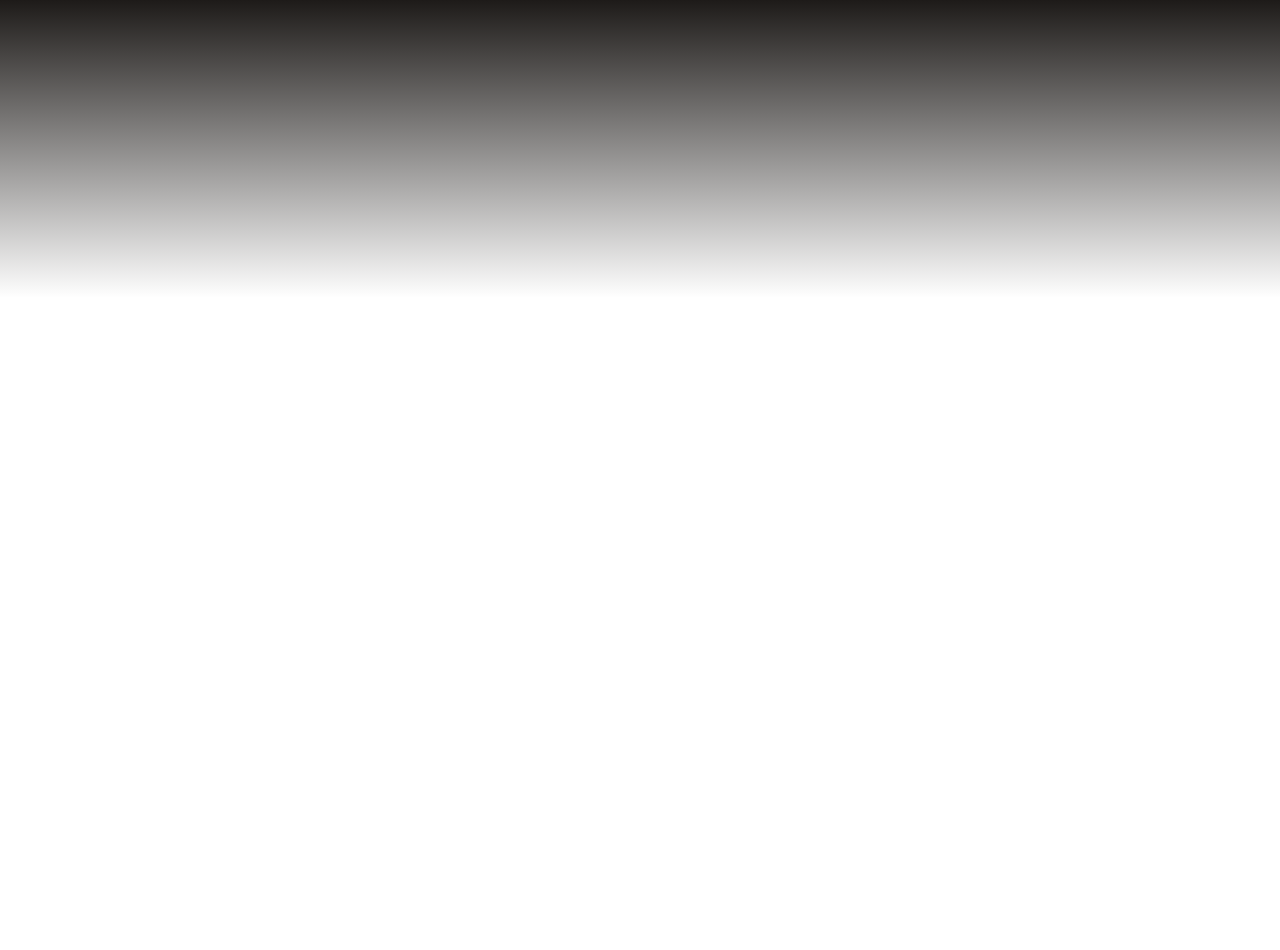
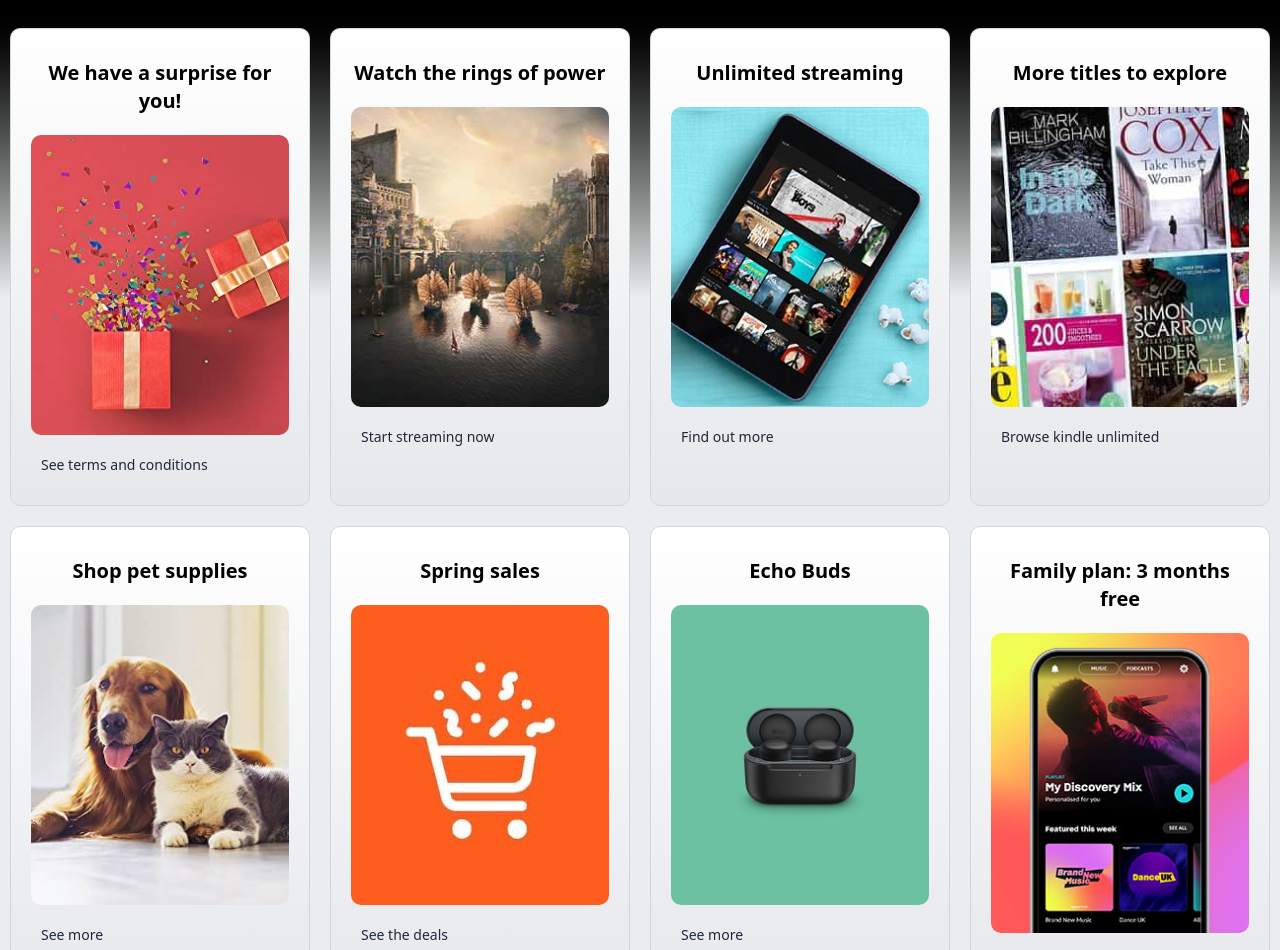
Before and after one commit to saba-ramezani/Amazon-Clone, a React (Vite) app: page / in a window 1280 px wide. Shown: the part 302-1252 px from the top of the page. Before the commit the page ends 800 px from the top, so only its background shows below. Built offline with nearby package versions, Linux system fonts and the light colour scheme.

Commit message:
added homepage cards

```diff
--- a/src/components/Carousel.tsx
+++ b/src/components/Carousel.tsx
@@ -43,7 +43,7 @@
                 <img src={"/images/carousel_5.jpg"} alt="" />
             </SwiperSlide>
         </Swiper>
-        <div className="h-[50%] bg-gradient-to-b from-stone-900" />
+        <div className="h-[50%] bg-gradient-to-b from-black to-background" />
     </div>
   )
 }
--- a/src/components/HomePage.tsx
+++ b/src/components/HomePage.tsx
@@ -1,11 +1,17 @@
+import { homePageCards } from "../data/HomePageCards"
 import Carousel from "./Carousel"
+import HomePageCard from "./HomePageCard"
 
 const HomePage = () => {
   return (
-    <div className="bg-DEFAULT">
-      <div className="min-w-[1000px] max-w-[1500px] m-auto bg-purple-400">
-
+    <div className="bg-background">
+      <div className="min-w-[1000px] max-w-[1500px] m-auto ">
         <Carousel />
+        <div className="grid grid-cols-3 xl:grid-cols-4 gap-[20px] w-full  p-[10px] -mt-70">
+          {homePageCards.map(({title, image, link}, i) =>
+            (<HomePageCard title={title} image={image} link={link} />))
+          }
+        </div>
       </div>
     </div>
   )
--- /dev/null
+++ b/src/components/HomePageCard.tsx
@@ -0,0 +1,17 @@
+import type { HomePageCardType } from "../types/HomePageCardType"
+
+const HomePageCard = (card: HomePageCardType) => {
+  return (
+    <div
+    className='bg-gradient-to-b from-white to-gray-200 border-gray-300 border-[1px]
+    py-[30px] px-[20px] flex flex-col gap-5 rounded-[10px] hover:scale-[102%]'>
+        <p className='text-lg xl:text-xl font-semibold text-center'>{card.title}</p>
+        <div className='h-[300px]'>
+            <img className='h-full w-full object-cover rounded-[10px]'  src={card.image} alt="" />
+        </div>
+        <a className='text-xs xl:text-sm text-gray-800 ml-[10px] hover:font-semibold' href="#">{card.link}</a>
+    </div>
+  )
+}
+
+export default HomePageCard
--- /dev/null
+++ b/src/data/HomePageCards.ts
@@ -0,0 +1,44 @@
+import type { HomePageCardType } from "../types/HomePageCardType";
+
+export const homePageCards: HomePageCardType[] = [
+    {
+        title: "We have a surprise for you!",
+        image: "/images/home_grid_1.jpg",
+        link: "See terms and conditions",
+    },
+    {
+        title: "Watch the rings of power",
+        image: "/images/home_grid_2.jpg",
+        link: "Start streaming now",
+    },
+    {
+        title: "Unlimited streaming",
+        image: "/images/home_grid_3.jpg",
+        link: "Find out more",
+    },
+    {
+        title: "More titles to explore",
+        image: "/images/home_grid_4.jpg",
+        link: "Browse kindle unlimited",
+    },
+    {
+        title: "Shop pet supplies",
+        image: "/images/home_grid_5.jpg",
+        link: "See more",
+    },
+    {
+        title: "Spring sales",
+        image: "/images/home_grid_6.jpg",
+        link: "See the deals",
+    },
+    {
+        title: "Echo Buds",
+        image: "/images/home_grid_7.jpg",
+        link: "See more",
+    },
+    {
+        title: "Family plan: 3 months free",
+        image: "/images/home_grid_8.jpg",
+        link: "Learn more",
+    }
+]
--- /dev/null
+++ b/src/types/HomePageCardType.ts
@@ -0,0 +1,5 @@
+export type HomePageCardType = {
+    title: string;
+    image: string;
+    link: string;
+}
```
